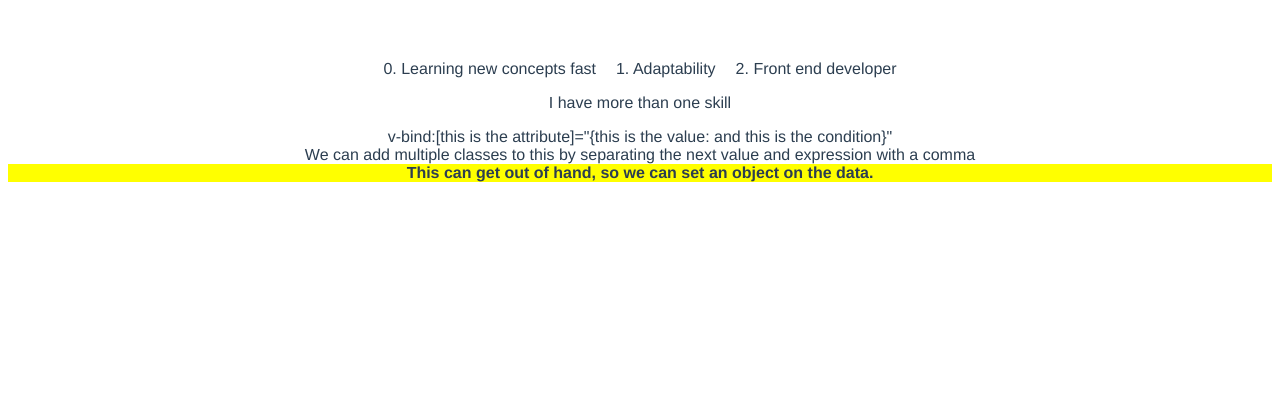
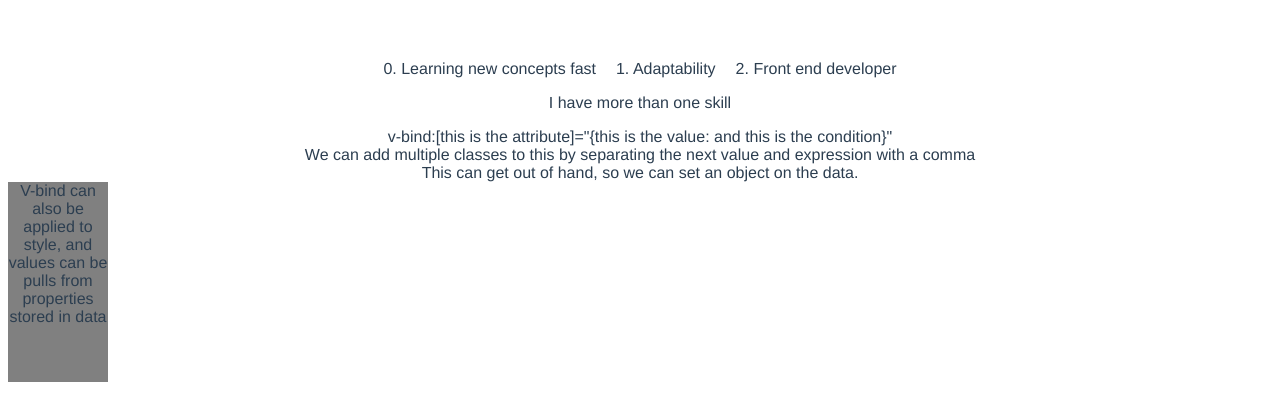
Before and after one commit to curtisburns/vue-app, a Vue app in the folder vue-skills/: page / in a window 1280 px wide. Shown: the top 420 px of the page. Built offline with nearby package versions, Linux system fonts and the light colour scheme.

Commit message:
v-bind with style property

```diff
--- a/vue-skills/src/components/Skills.vue
+++ b/vue-skills/src/components/Skills.vue
@@ -14,6 +14,8 @@
     <div v-bind:class="{ alert: showAlert, 'bold-text': showBold }">We can add multiple classes to this by separating the next value and expression with a comma</div>
 
     <div v-bind:class="classObj">This can get out of hand, so we can set an object on the data.</div>
+
+    <div v-bind:style="{backgroundColor: bgColor, width: bgWidth, height: bgHeight }">V-bind can also be applied to style, and values can be pulls from properties stored in data</div>
   </div>
 </template>
 
@@ -27,10 +29,9 @@ export default {
         { "skill": "Adaptability" },
         { "skill": "Front end developer" }
       ],
-      classObj: {
-        alert: true,
-        "bold-text": true
-      }
+      bgColor: 'grey',
+      bgWidth: '100px',
+      bgHeight: '200px'
     }
   }
 }
```
